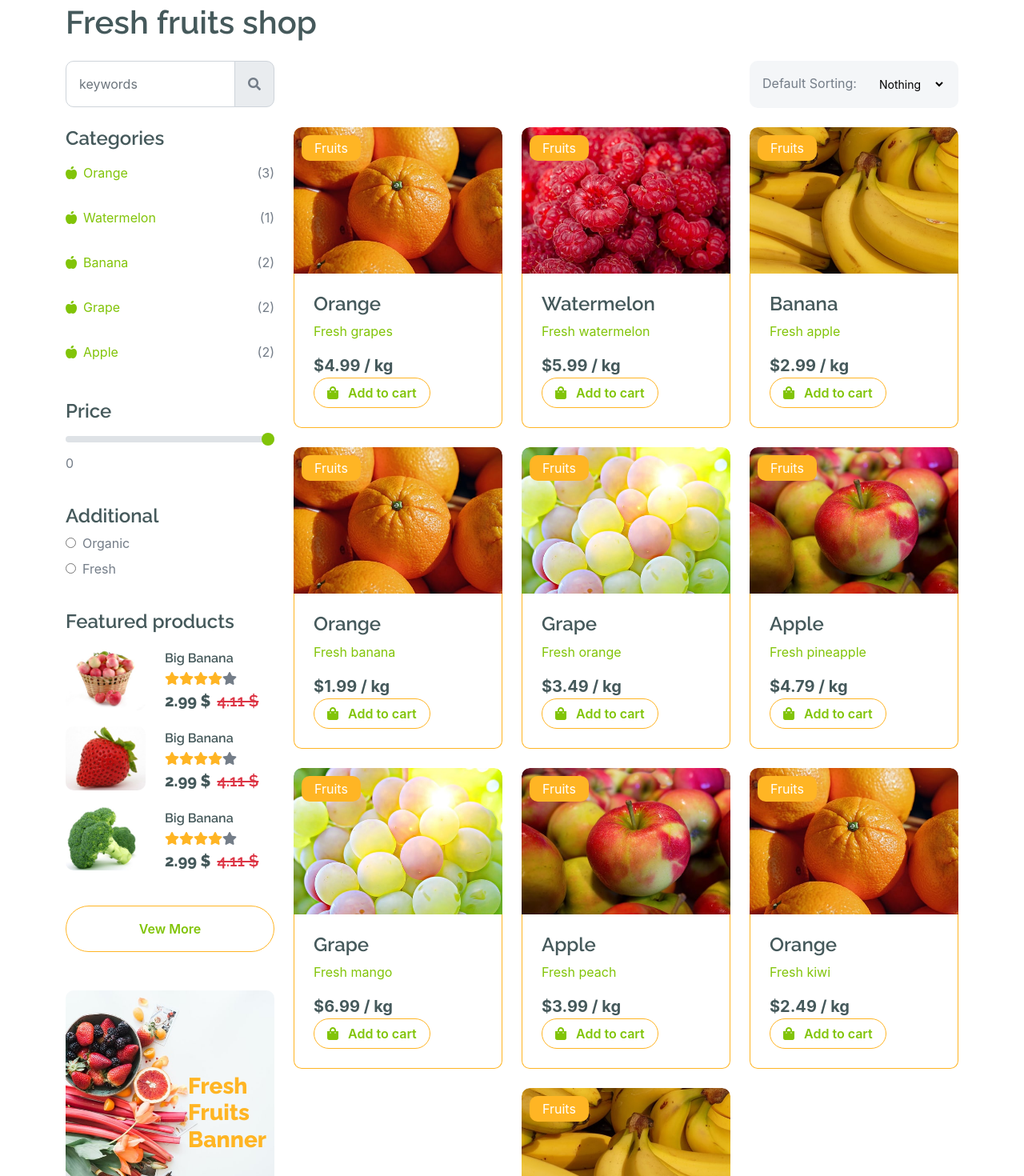
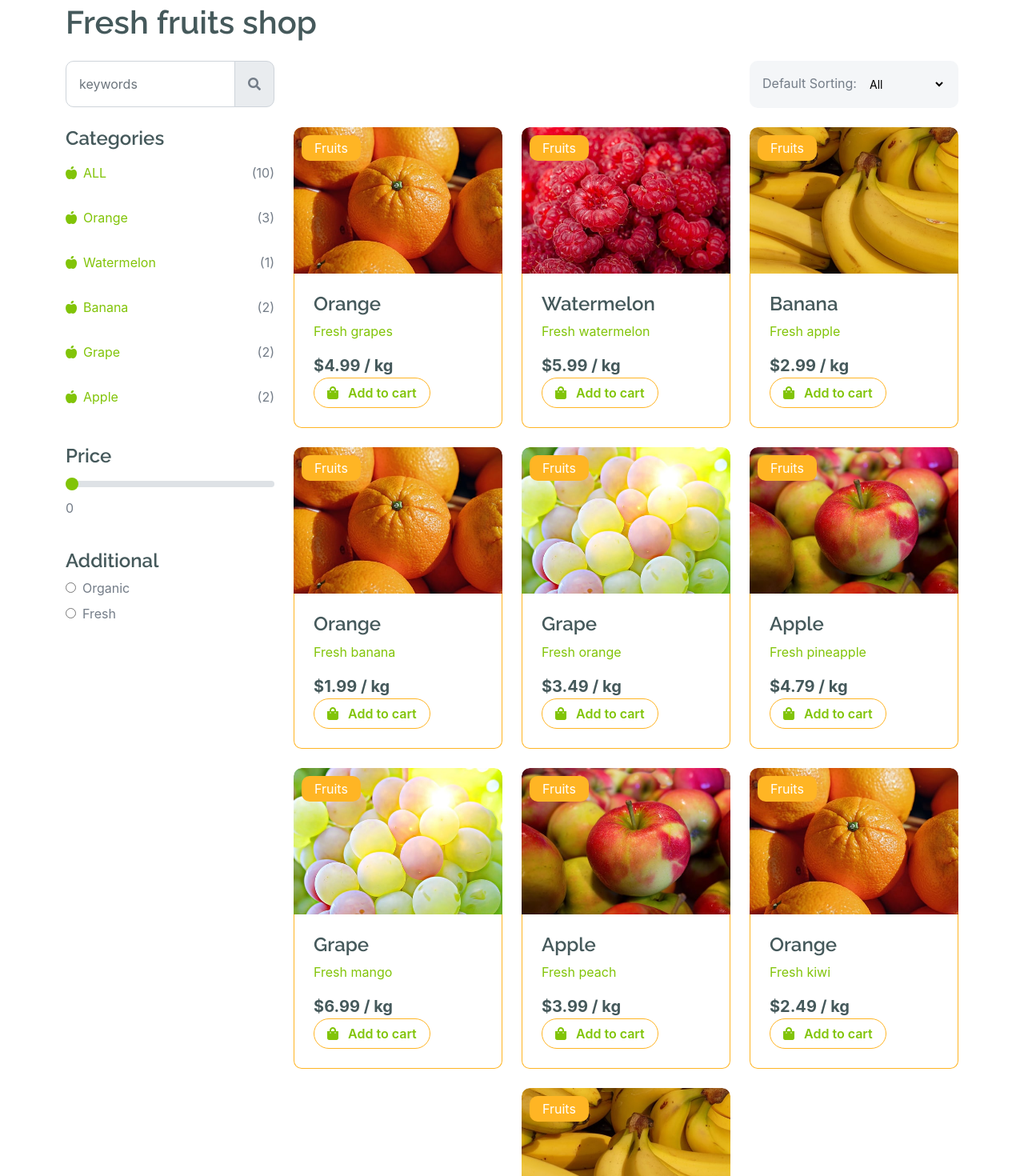
Before and after one commit to dholiyajay/Fruitables, a React (Create React App) app: page /shop in a window 1280 px wide. Shown: the part 420-1890 px from the top of the page at 80% size. Built offline with nearby package versions, Linux system fonts and the light colour scheme; data requests are answered from the project's data file.

Commit message:
Completed_Work_Date_17-3-24

```diff
--- a/src/user/admin/container/Shop/Shop.js
+++ b/src/user/admin/container/Shop/Shop.js
@@ -1,33 +1,56 @@
-/* eslint-disable jsx-a11y/anchor-is-valid */
-import React, { useCallback, useEffect, useState } from 'react'
-import { Link } from 'react-router-dom'
+import React, { useEffect, useState } from 'react';
+import { Link, useParams } from 'react-router-dom';
 
 const Shop = () => {
-    const [fruits, setFruits] = useState([])
-    const [fruitName, setFruitName] = useState([])
-    const [searchTerm, setSearchTerm] = useState('')
+    const [fruits, setFruits] = useState([]);
+    const [category, setCategory] = useState([]);
+    const [type, setType] = useState([]);
+    const [search, setSearchData] = useState("");
+    const [sortBy, setSortBy] = useState('');
+    const [sortedData, setSortedData] = useState('');
+
+    useEffect(() => {
+        fruitData();
+    }, []);
+
     const fruitData = async () => {
-        const response = await fetch("http://localhost:8000/fruits")
-        const data = await response.json()
+        const response = await fetch("http://localhost:8000/fruits");
+        const data = await response.json();
 
-        let uniqueCategeroies = [...new Set(data.map((fruit) => fruit.name))]
+        let uniqueCategories = [...new Set(data.map((fruit) => fruit.name))];
 
-        setFruitName(uniqueCategeroies)
-        setFruits(data)
-    }
-    useEffect(() => {
-        fruitData()
-    }, [])
+        let uniqueTypes = [...new Set(data.map((fruit) => fruit.category))];
 
+        setType(uniqueTypes);
+        setCategory(uniqueCategories);
+        setFruits(data);
+    };
 
+    const handleAllData = () => {
+        let filteredData = fruits.filter(item => item.name.toLowerCase().includes(search.toLowerCase()));
 
-
-    const handleSearch = (event) => {
-        setSearchTerm(event.target.value)
-
+        if (sortBy) {
+            return filteredData.filter(item => item.name === sortBy);
         }
 
+        if (sortedData === "atoz") {
+            filteredData.sort((a, b) => a.name.localeCompare(b.name));
+        } else if (sortedData === "ztoa") {
+            filteredData.sort((a, b) => b.name.localeCompare(a.name));
+        } else if (sortedData === "lowtohigh") {
+            filteredData.sort((a, b) => a.price - b.price);
+        } else if (sortedData === "hightolow") {
+            filteredData.sort((a, b) => b.price - a.price);
+        } else {
+            return filteredData;
+        }
 
+        return filteredData;
+    };
+
+    const finalData = handleAllData();
+
+    let { id } = useParams();
 
     return (
         <div>
@@ -47,7 +70,7 @@ const Shop = () => {
                             <div className="row g-4">
                                 <div className="col-xl-3">
                                     <div className="input-group w-100 mx-auto d-flex">
-                                        <input type="text" className="form-control p-3" onChange={handleSearch} placeholder="keywords" aria-describedby="search-icon-1" />
+                                        <input type="text" className="form-control p-3" onChange={(e) => setSearchData(e.target.value)} placeholder="keywords" aria-describedby="search-icon-1" />
                                         <span id="search-icon-1" className="input-group-text p-3"><i className="fa fa-search" /></span>
                                     </div>
                                 </div>
@@ -55,11 +78,12 @@ const Shop = () => {
                                 <div className="col-xl-3">
                                     <div className="bg-light ps-3 py-3 rounded d-flex justify-content-between mb-4">
                                         <label htmlFor="fruits">Default Sorting:</label>
-                                        <select id="fruits" name="fruitlist" className="border-0 form-select-sm bg-light me-3" form="fruitform">
-                                            <option value="volvo">Nothing</option>
-                                            <option value="saab">Popularity</option>
-                                            <option value="opel">Organic</option>
-                                            <option value="audi">Fantastic</option>
+                                        <select id="fruits" onChange={(e) => setSortedData(e.target.value)} name="fruitlist" className="border-0 form-select-sm bg-light me-3" form="fruitform">
+                                            <option value="all">All</option>
+                                            <option value="atoz">A to Z</option>
+                                            <option value="ztoa">Z to A</option>
+                                            <option value="lowtohigh">Low to High</option>
+                                            <option value="hightolow">High to Low</option>
                                         </select>
                                     </div>
                                 </div>
@@ -68,132 +92,73 @@ const Shop = () => {
                                 <div className="col-lg-3">
                                     <div className="row g-4">
                                         <div className="col-lg-12">
+
                                             <div className="mb-3">
                                                 <h4>Categories</h4>
-
-                                                {
-                                                    fruitName.map((fruit, index) => {
-                                                        const fruitCount = fruits.filter(item => item.name === fruit).length;
-                                                        return (
-                                                            <ul onClick={() => setFruits(fruits.filter(item => item.name === fruit))} className="list-unstyled fruite-categorie" key={index}>
+                                                <ul className="list-unstyled fruite-categorie">
                                                     <li>
-                                                                    <div className="d-flex justify-content-between fruite-name">
-                                                                        <a href="#"><i className="fas fa-apple-alt me-2" />{fruit}</a>
-                                                                        <span>({fruitCount})</span>
+                                                        <div className="d-flex justify-content-between fruite-name" >
+                                                            <a href="#" onClick={() => setSortBy('')} ><i className="fas fa-apple-alt me-2" />ALL</a>
+                                                            <span>({fruits.length})</span>
                                                         </div>
                                                     </li>
                                                 </ul>
-                                                        );
-                                                    })
+                                                {
+                                                    category.map((n) => (
+                                                        <ul className="list-unstyled fruite-categorie">
+                                                            <li>
+                                                                {console.log(n)}
+                                                                <div className="d-flex justify-content-between fruite-name" >
+                                                                    <a href="#" onClick={() => setSortBy(n)} ><i className="fas fa-apple-alt me-2" />{n}</a>
+                                                                    <span>({fruits.filter(v => v.name === n).length})</span>
+                                                                </div>
+                                                            </li>
+                                                        </ul>
+                                                    ))
                                                 }
 
 
                                             </div>
+
                                         </div>
                                         <div className="col-lg-12">
                                             <div className="mb-3">
                                                 <h4 className="mb-2">Price</h4>
-                                                <input type="range" className="form-range w-100" id="rangeInput" name="rangeInput" min={1} max={8} onChange={(e) => setFruits(fruits.filter(fruit => fruit.price <= e.target.value))} oninput="amount.value=rangeInput.value" />
-                                                <output id="amount" name="amount" min-velue={1} max-value={8} htmlFor="rangeInput">0</output>
+                                                {/* onChange={(e) => setFruits(fruits.filter(fruit => fruit.price <= e.target.value))} */}
+                                                <input type="range" className="form-range w-100" id="rangeInput" name="rangeInput" min={1} max={8} defaultValue={1} />
+                                                <output id="amount" name="amount" min-velue={0} max-value={100} htmlFor="rangeInput">0</output>
                                             </div>
                                         </div>
                                         <div className="col-lg-12">
                                             <div className="mb-3">
                                                 <h4>Additional</h4>
+                                                <div>
                                                     <div className="mb-2">
-                                                {/* onClick={() => setFruits(fruits.filter(fruit => fruit.type === "Organic"))} */}
-                                                    <input type="radio"  className="me-2" id="Categories-1" name="Categories-1" defaultValue="Beverages" />
+                                                        <input type="radio" onClick={() => setFruits(fruits.filter(fruit => fruit.type === "Organic"))} className="me-2" id="Categories-1" name="Categories-1" defaultValue="Beverages" />
                                                         <label htmlFor="Categories-1"> Organic</label>
                                                     </div>
                                                     <div className="mb-2">
-                                                {/* onClick={() => setFruits(fruits.filter(fruit => fruit.type === "Fresh"))}  */}
-                                                    <input type="radio" className="me-2" id="Categories-2" name="Categories-1" defaultValue="Beverages" />
+                                                        <input type="radio" onClick={() => setFruits(fruits.filter(fruit => fruit.type === "Fresh"))} className="me-2" id="Categories-2" name="Categories-1" defaultValue="Beverages" />
                                                         <label htmlFor="Categories-2"> Fresh</label>
                                                     </div>
                                                 </div>
-                                        </div>
-                                        <div className="col-lg-12">
-                                            <h4 className="mb-3">Featured products</h4>
-                                            <div className="d-flex align-items-center justify-content-start">
-                                                <div className="rounded me-4" style={{ width: 100, height: 100 }}>
-                                                    <img src="img/featur-1.jpg" className="img-fluid rounded" alt />
-                                                </div>
-                                                <div>
-                                                    <h6 className="mb-2">Big Banana</h6>
-                                                    <div className="d-flex mb-2">
-                                                        <i className="fa fa-star text-secondary" />
-                                                        <i className="fa fa-star text-secondary" />
-                                                        <i className="fa fa-star text-secondary" />
-                                                        <i className="fa fa-star text-secondary" />
-                                                        <i className="fa fa-star" />
-                                                    </div>
-                                                    <div className="d-flex mb-2">
-                                                        <h5 className="fw-bold me-2">2.99 $</h5>
-                                                        <h5 className="text-danger text-decoration-line-through">4.11 $</h5>
+
                                             </div>
                                         </div>
-                                            </div>
-                                            <div className="d-flex align-items-center justify-content-start">
-                                                <div className="rounded me-4" style={{ width: 100, height: 100 }}>
-                                                    <img src="img/featur-2.jpg" className="img-fluid rounded" alt />
-                                                </div>
-                                                <div>
-                                                    <h6 className="mb-2">Big Banana</h6>
-                                                    <div className="d-flex mb-2">
-                                                        <i className="fa fa-star text-secondary" />
-                                                        <i className="fa fa-star text-secondary" />
-                                                        <i className="fa fa-star text-secondary" />
-                                                        <i className="fa fa-star text-secondary" />
-                                                        <i className="fa fa-star" />
-                                                    </div>
-                                                    <div className="d-flex mb-2">
-                                                        <h5 className="fw-bold me-2">2.99 $</h5>
-                                                        <h5 className="text-danger text-decoration-line-through">4.11 $</h5>
-                                                    </div>
-                                                </div>
-                                            </div>
-                                            <div className="d-flex align-items-center justify-content-start">
-                                                <div className="rounded me-4" style={{ width: 100, height: 100 }}>
-                                                    <img src="img/featur-3.jpg" className="img-fluid rounded" alt />
-                                                </div>
-                                                <div>
-                                                    <h6 className="mb-2">Big Banana</h6>
-                                                    <div className="d-flex mb-2">
-                                                        <i className="fa fa-star text-secondary" />
-                                                        <i className="fa fa-star text-secondary" />
-                                                        <i className="fa fa-star text-secondary" />
-                                                        <i className="fa fa-star text-secondary" />
-                                                        <i className="fa fa-star" />
-                                                    </div>
-                                                    <div className="d-flex mb-2">
-                                                        <h5 className="fw-bold me-2">2.99 $</h5>
-                                                        <h5 className="text-danger text-decoration-line-through">4.11 $</h5>
-                                                    </div>
-                                                </div>
-                                            </div>
-                                            <div className="d-flex justify-content-center my-4">
-                                                <a href="#" className="btn border border-secondary px-4 py-3 rounded-pill text-primary w-100">Vew More</a>
-                                            </div>
-                                        </div>
-                                        <div className="col-lg-12">
-                                            <div className="position-relative">
-                                                <img src="img/banner-fruits.jpg" className="img-fluid w-100 rounded" alt />
-                                                <div className="position-absolute" style={{ top: '50%', right: 10, transform: 'translateY(-50%)' }}>
-                                                    <h3 className="text-secondary fw-bold">Fresh <br /> Fruits <br /> Banner</h3>
-                                                </div>
-                                            </div>
-                                        </div>
+
+
                                     </div>
                                 </div>
                                 <div className="col-lg-9">
                                     <div className="row g-4 justify-content-center">
+
                                         {
-                                            fruits.map((v, i) => (
-                                                <div className="col-md-6 col-lg-6 col-xl-4">
+                                            finalData.map((v, i) => (
+                                                <div className="col-md-6 col-lg-6 col-xl-4" key={i}>
                                                     <Link to={`/shop/${v.id}`}>
                                                         <div className="rounded position-relative fruite-item">
                                                             <div className="fruite-img">
-                                                                <img src={v.image} className="img-fluid w-100 rounded-top" alt />
+                                                                <img src={v.image} className="img-fluid w-100 rounded-top" alt="" />
                                                             </div>
                                                             <div className="text-white bg-secondary px-3 py-1 rounded position-absolute" style={{ top: 10, left: 10 }}>Fruits</div>
                                                             <div className="p-4 border border-secondary border-top-0 rounded-bottom">
@@ -206,23 +171,10 @@ const Shop = () => {
                                                             </div>
                                                         </div>
                                                     </Link>
-
                                                 </div>
                                             ))
                                         }
 
-                                        <div className="col-12">
-                                            <div className="pagination d-flex justify-content-center mt-5">
-                                                <a href="#" className="rounded">«</a>
-                                                <a href="#" className="active rounded">1</a>
-                                                <a href="#" className="rounded">2</a>
-                                                <a href="#" className="rounded">3</a>
-                                                <a href="#" className="rounded">4</a>
-                                                <a href="#" className="rounded">5</a>
-                                                <a href="#" className="rounded">6</a>
-                                                <a href="#" className="rounded">»</a>
-                                            </div>
-                                        </div>
                                     </div>
                                 </div>
                             </div>
```
Lines whose indentation alone changed are shown as unchanged.
